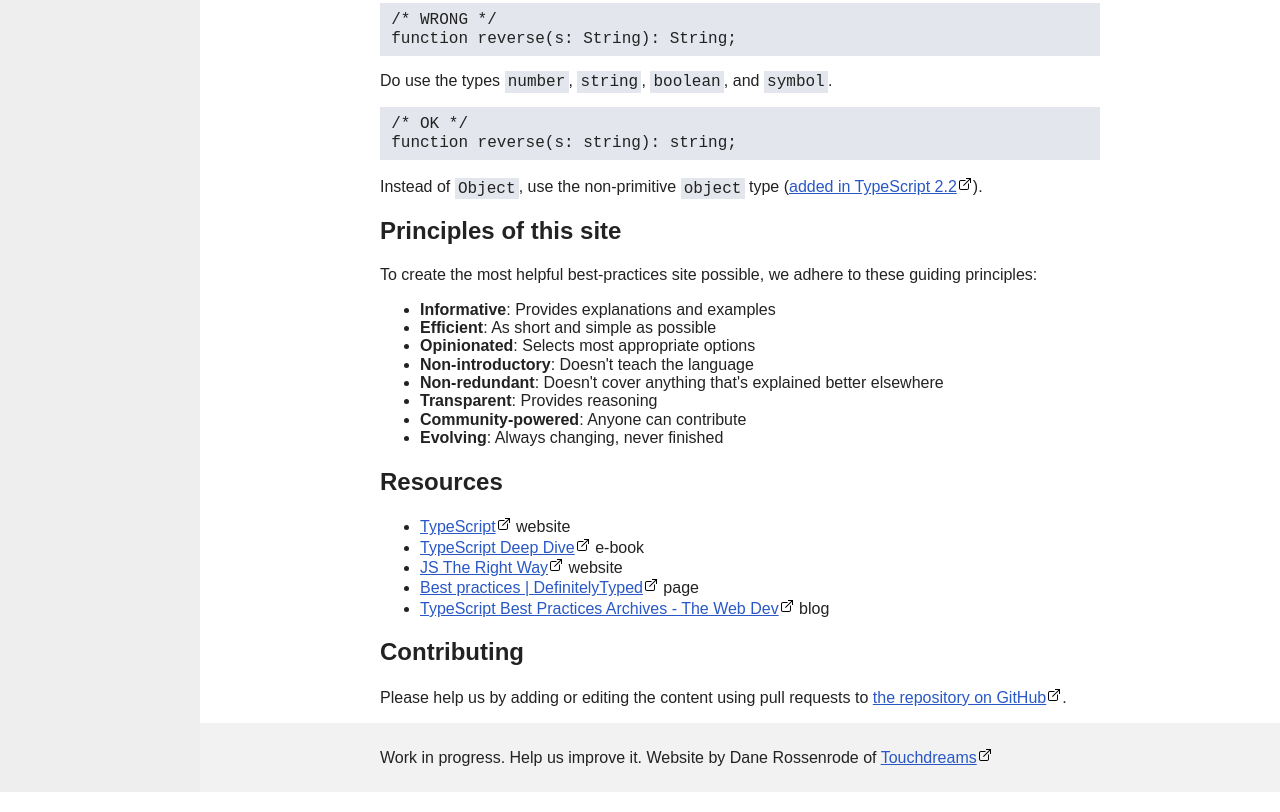
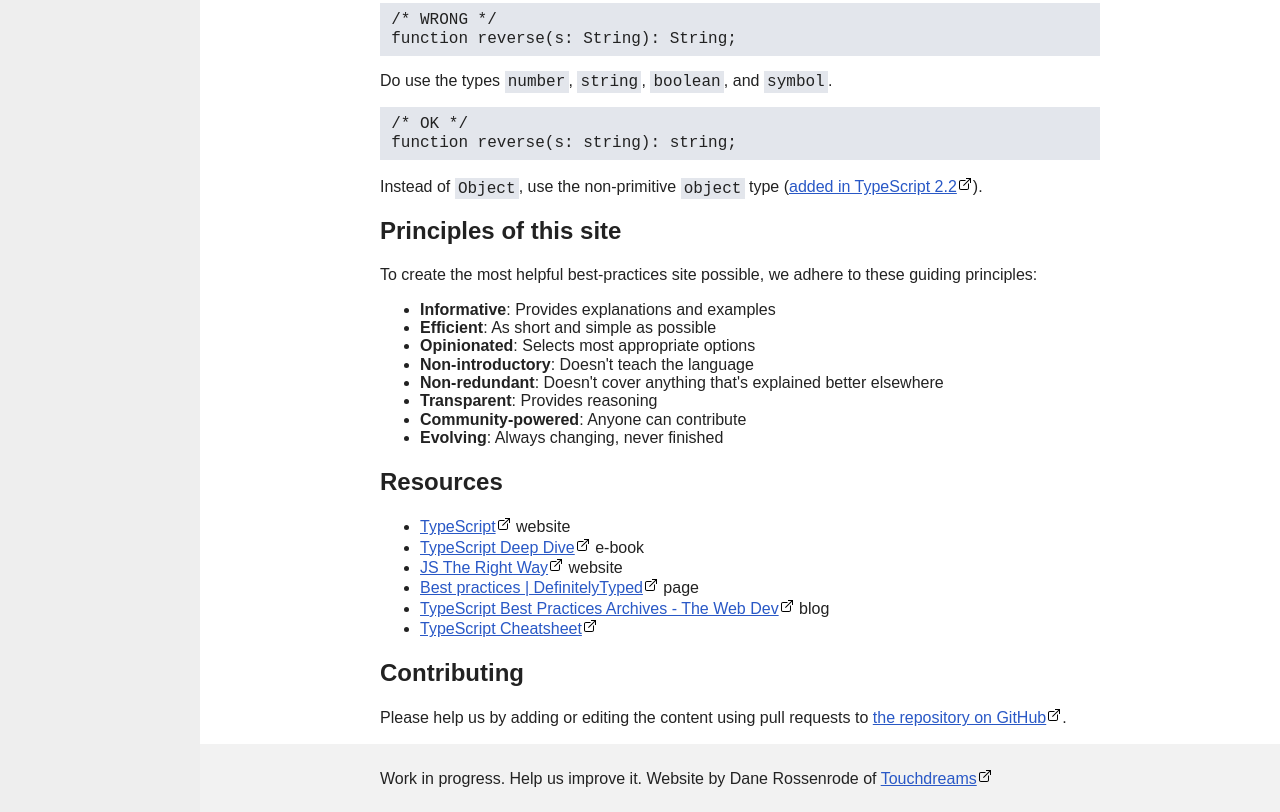
Before and after one commit to Droces/tstherightway, a website built with Parcel: page index.html in a window 1280 px wide. Shown: the part 1432-2244 px from the top of the page. Built offline with nearby package versions, Linux system fonts and the light colour scheme; a web font is replaced by a local one.

Commit message:
Adds a link to the TypeScript cheatsheet by Devhints.io

```diff
--- a/index.html
+++ b/index.html
@@ -141,6 +141,7 @@ function reverse(s: string): string;</pre>
         <li><a target="_blank" href="https://jstherightway.org/">JS The Right Way</a> website</li>
         <li><a target="_blank" href="https://definitelytyped.org/guides/best-practices.html">Best practices | DefinitelyTyped</a> page</li>
         <li><a target="_blank" href="https://thewebdev.info/category/javascript/typescript/typescript-best-practices/">TypeScript Best Practices Archives - The Web Dev</a> blog</li>
+        <li><a target="_blank" href="https://devhints.io/typescript">TypeScript Cheatsheet</a></li>
       </ul>
 
     <h2 id="contributing">Contributing</h2>
```
